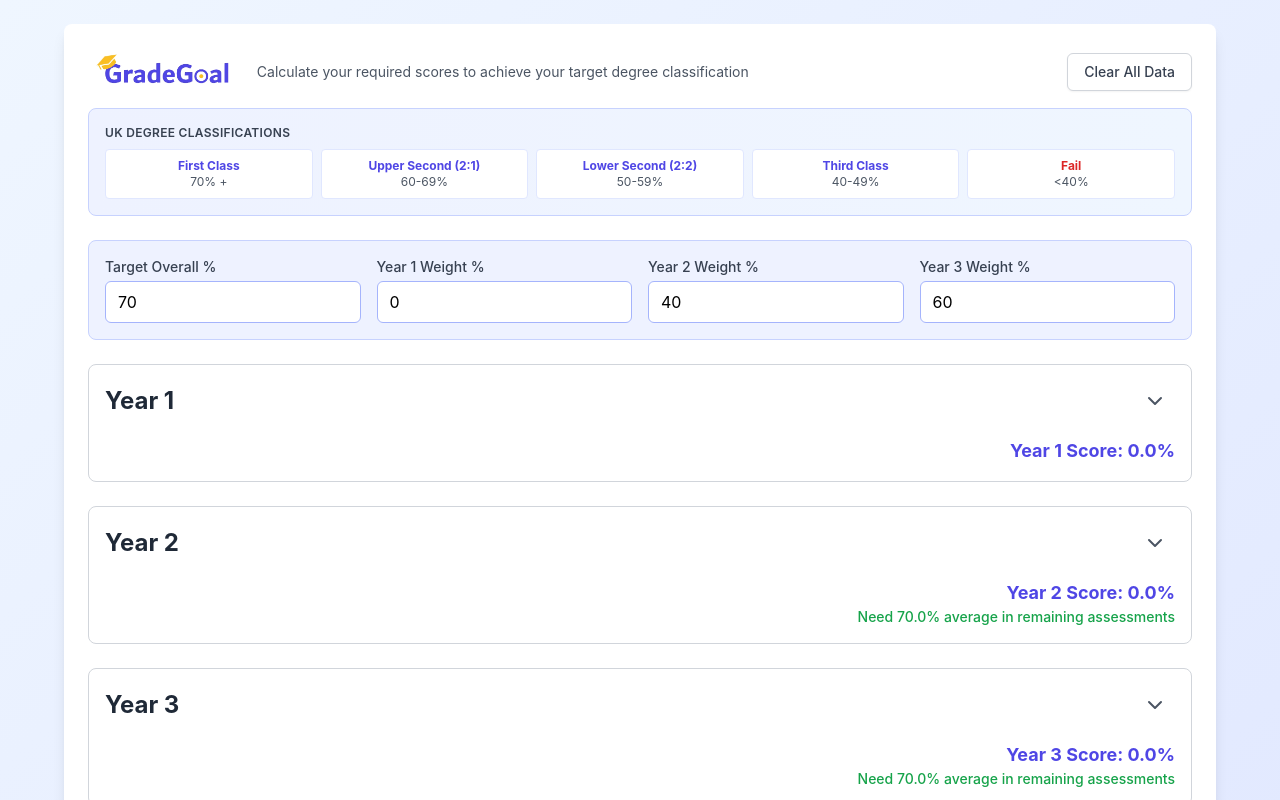
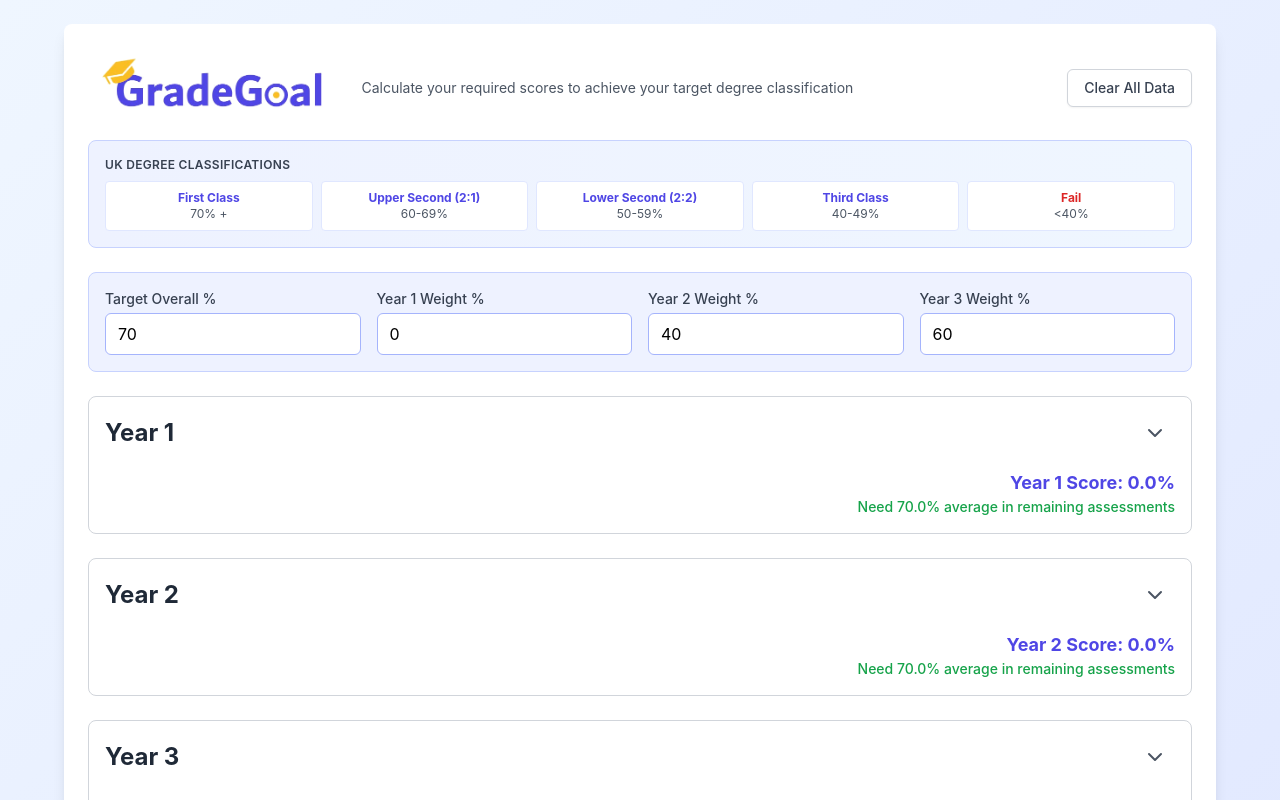
Before and after one commit to Peanut199973/gradegoal, a React (Create React App) app: page / in a window 1280 px wide. Shown: the top 800 px of the page. Built offline with nearby package versions, Linux system fonts and the light colour scheme; the HTML template or start-up script is replaced by a standard one.

Commit message:
Update logo size and fix Year 1 Need x% calc

```diff
--- a/src/App.js
+++ b/src/App.js
@@ -663,7 +663,7 @@ export default function GradeGoal() {
         <div className="mb-6">
           <div className="flex items-center justify-between mb-3">
             <div className="flex items-center gap-3">
-              <img src={logo} alt="GradeGoal" className="h-12" />
+              <img src={logo} alt="GradeGoal" className="h-20" />
               <div>
                 <p className="text-sm text-gray-600">Calculate your required scores to achieve your target degree classification</p>
               </div>
@@ -802,6 +802,27 @@ export default function GradeGoal() {
           <div className="text-right text-lg font-bold text-indigo-600 mt-2">
             Year 1 Score: {calculateYearScore(year1sem1, year1sem2, year1sem1Weight, year1sem2Weight).toFixed(1)}%
           </div>
+          {(() => {
+            const yearRequired = getYearRequiredScore(year1sem1, year1sem2, year1sem1Weight, year1sem2Weight);
+            const isSemesterWeightValid = Math.abs(getSemesterWeightTotal(year1sem1Weight, year1sem2Weight) - 100) < 0.5;
+            // Check if year has valid total credits (120)
+            const getModuleCreditsTotal = (modules) => modules.reduce((sum, m) => sum + (parseFloat(m.credits) || 0), 0);
+            const year1TotalCredits = getModuleCreditsTotal(year1sem1) + getModuleCreditsTotal(year1sem2);
+            const areYearCreditsValid = year1sem1.length === 0 || year1sem2.length === 0 || Math.abs(year1TotalCredits - 120) < 0.5;
+
+            return yearRequired !== null && isSemesterWeightValid && areYearCreditsValid && (
+              <div className="text-right text-sm font-medium text-green-600">
+                {yearRequired > 100 ? (
+                  <span className="text-red-600">Target no longer achievable for this year</span>
+                ) : (
+                  <>Need {(() => {
+                    if (Math.abs(yearRequired - target) < 0.2) return target.toFixed(1);
+                    return (Math.ceil(yearRequired * 10) / 10).toFixed(1);
+                  })()}% average in remaining assessments</>
+                )}
+              </div>
+            );
+          })()}
         </div>
 
         {/* Year 2 */}
@@ -992,7 +1013,7 @@ export default function GradeGoal() {
         {/* Footer */}
         <div className="mt-8 pt-6 border-t border-gray-200 text-center text-sm text-gray-600">
           <p>
-            Have feedback or questions? <a href="mailto:Peanut_1999@sky.com" className="text-indigo-600 hover:text-indigo-800 underline">Contact us</a>
+            Have feedback or questions? <a href="mailto:Peanut_1999@sky.com?subject=GradeGoal%20Feedback" className="text-indigo-600 hover:text-indigo-800 underline">Contact us</a>
           </p>
         </div>
       </div>
```
